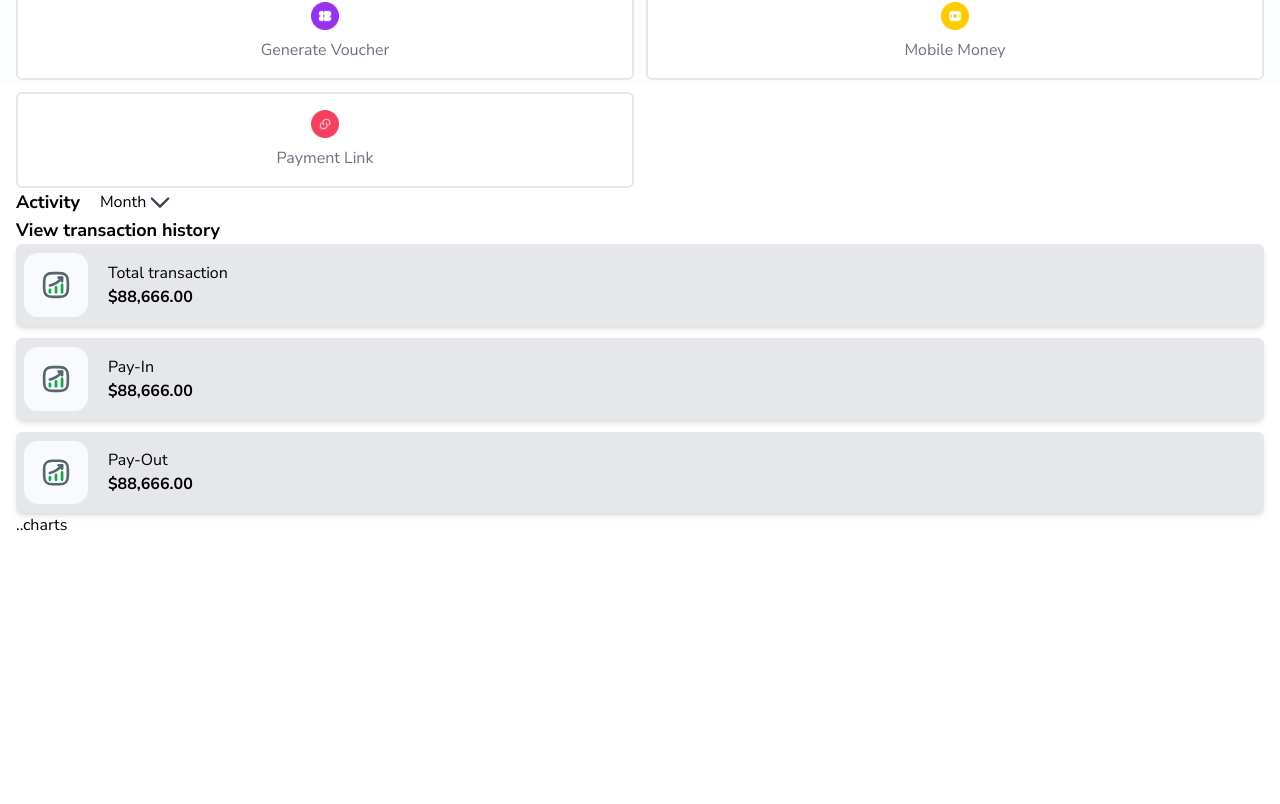
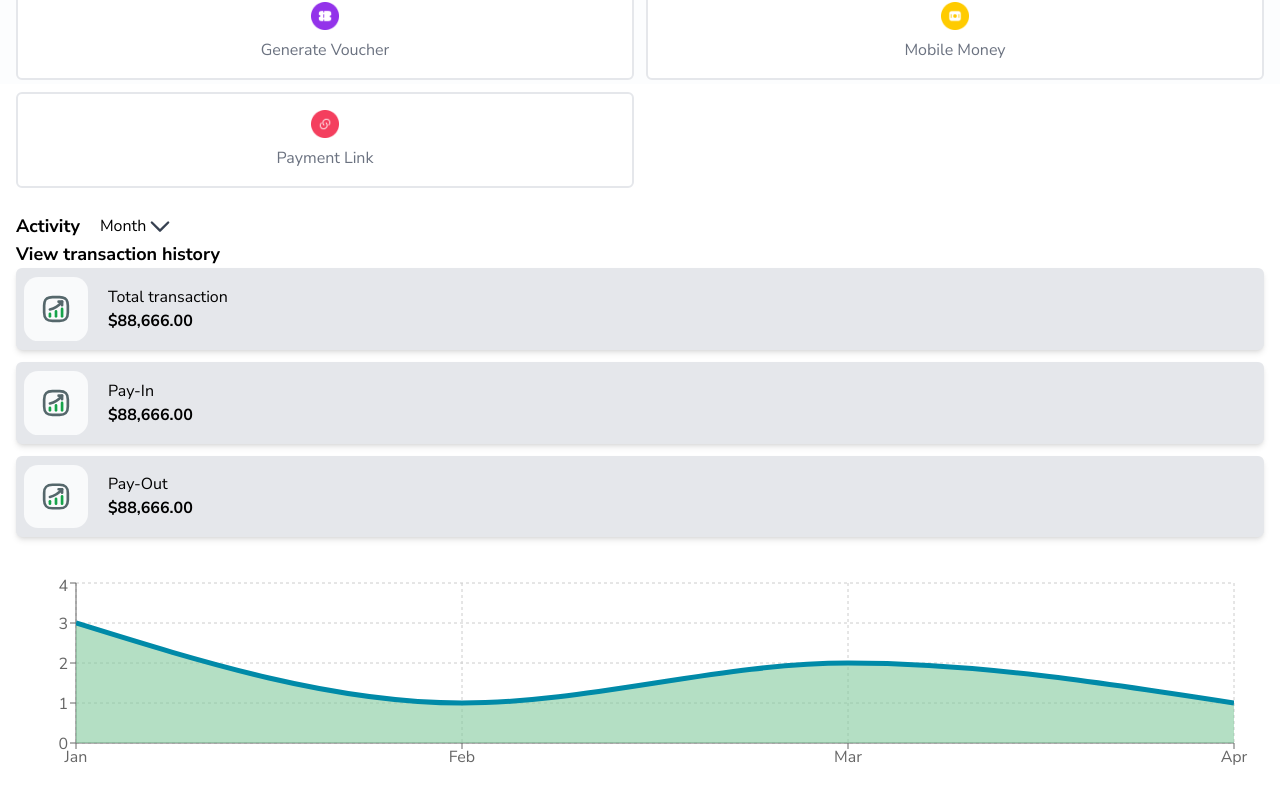
Before and after one commit to mendsalbert/GenioPay, a React (Create React App) app: page / in a window 1280 px wide. Shown: the part 716-1520 px from the top of the page. Before the commit the page ends 1253 px from the top, so only its background shows below. Built offline with nearby package versions, Linux system fonts and the light colour scheme.

Commit message:
genopay ui

```diff
--- a/src/App.js
+++ b/src/App.js
@@ -7,7 +7,44 @@ import {
 import React from "react";
 import Layout from "./components/Layout/Layout";
 import trans from "./svgs/trans.svg";
+import {
+  AreaChart,
+  Area,
+  XAxis,
+  YAxis,
+  CartesianGrid,
+  Tooltip,
+  ResponsiveContainer,
+} from "recharts";
+
 const App = () => {
+  const data = [
+    {
+      name: "Jan",
+      uv: 10,
+      $: 3,
+      amt: 30,
+    },
+    {
+      name: "Feb",
+      uv: 2,
+      $: 1,
+      amt: 20,
+    },
+    {
+      name: "Mar",
+      uv: 3,
+      $: 2,
+      amt: 10,
+    },
+    {
+      name: "Apr",
+      uv: 3,
+      $: 1,
+      amt: 10,
+    },
+  ];
+
   return (
     <Layout>
       <nav className=" w-full bg-white-400 fixed pb-48">
@@ -118,7 +155,7 @@ const App = () => {
         </div>
       </main>
 
-      <main className="px-4 ">
+      <main className="px-4 pt-6">
         <div>
           <div className="flex flex-col">
             <div className="flex flex-row items-center ">
@@ -156,7 +193,35 @@ const App = () => {
               </div>
             </div>
 
-            <div>..charts</div>
+            <div className="pt-9 pb-9">
+              <ResponsiveContainer width="100%" height={200}>
+                <AreaChart
+                  width={500}
+                  height={200}
+                  data={data}
+                  syncId="anyId"
+                  margin={{
+                    top: 10,
+                    right: 30,
+                    left: 0,
+                    bottom: 0,
+                  }}
+                >
+                  <CartesianGrid strokeDasharray="3 3" />
+                  <XAxis dataKey="name" />
+                  <YAxis domain={[0, 4]} />
+                  <Tooltip />
+                  <Area
+                    type="monotone"
+                    dataKey="$"
+                    // stroke="#82ca9d"
+                    stroke="#008aa8"
+                    strokeWidth={5}
+                    fill="#82ca9d"
+                  />
+                </AreaChart>
+              </ResponsiveContainer>
+            </div>
           </div>
         </div>
       </main>
```
